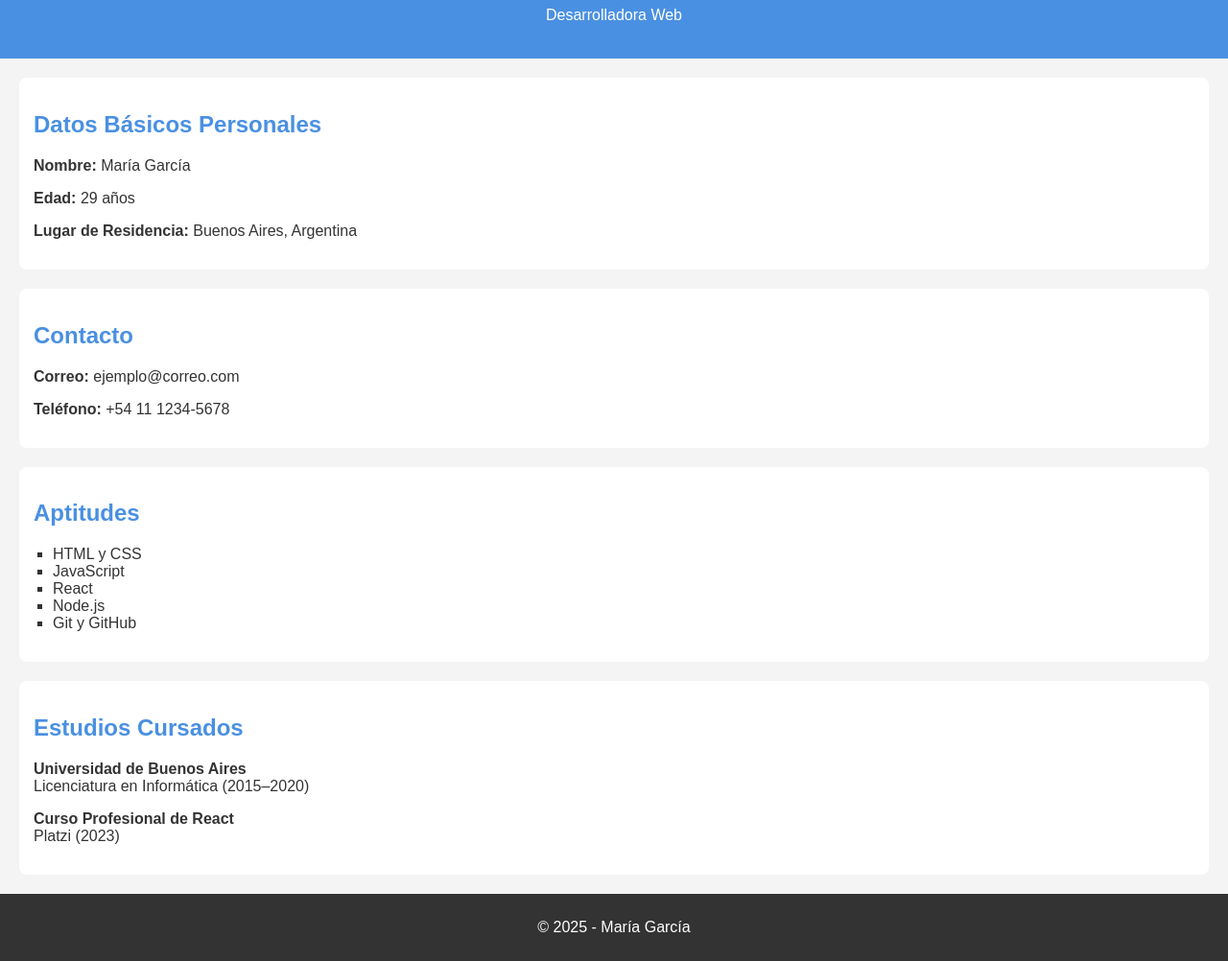
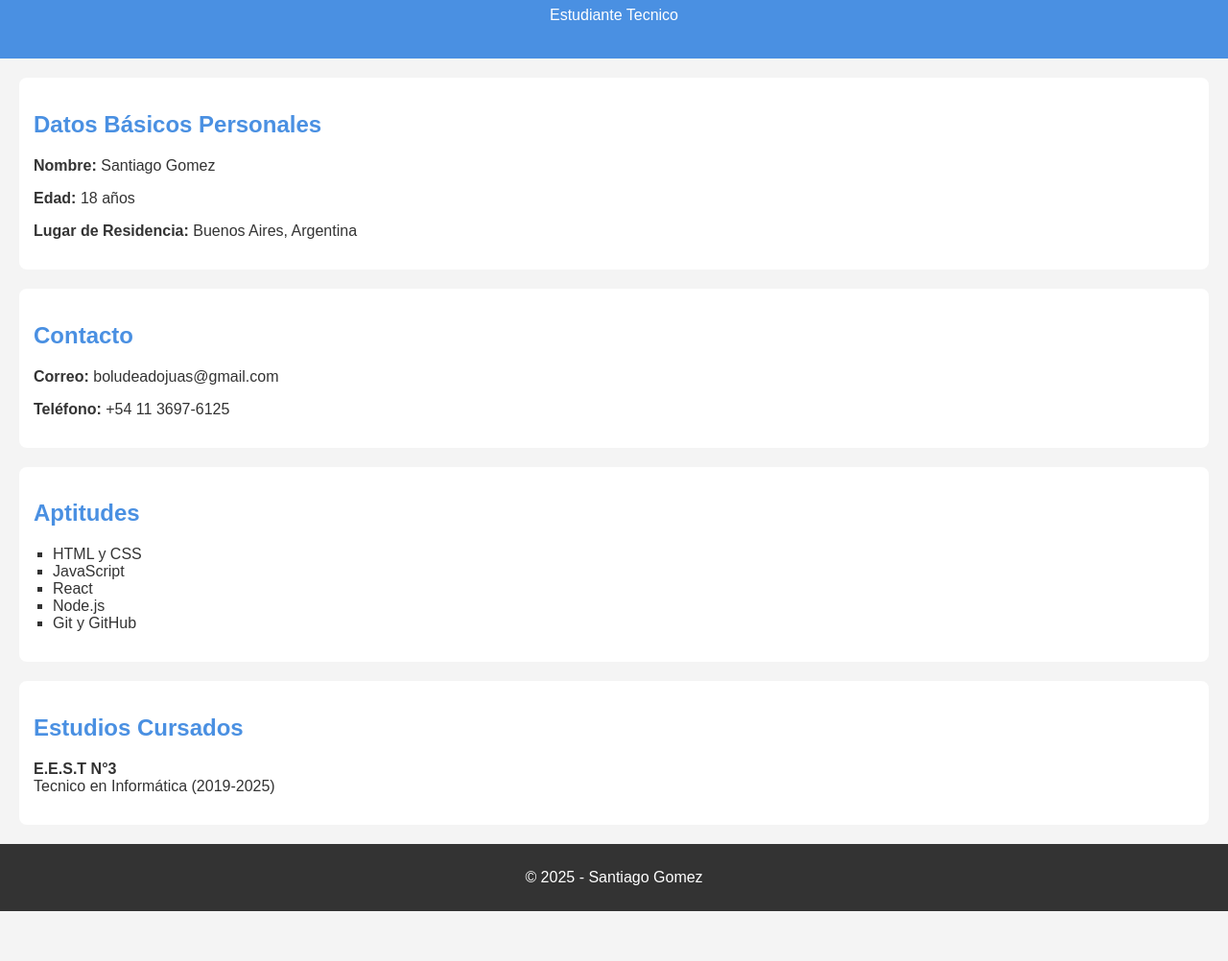
Before and after one commit to santigomezzz/landing-page, a plain HTML site: page tp1/index.html in a window 1280 px wide. Shown: the part 197-1199 px from the top of the page at 96% size. After the commit the page ends 1147 px from the top, so only its background shows below. Drawn offline with Linux system fonts and the light colour scheme.

Commit message:
codigo html

```diff
--- a/tp1/index.html
+++ b/tp1/index.html
@@ -10,21 +10,21 @@
 
   <header>
     <img src="https://via.placeholder.com/100" alt="Foto de perfil">
-    <h1>María García</h1>
-    <p>Desarrolladora Web</p>
+    <h1>Santiago Gomez</h1>
+    <p>Estudiante Tecnico</p>
   </header>
 
   <section class="datos">
     <h2>Datos Básicos Personales</h2>
-    <p><strong>Nombre:</strong> María García</p>
-    <p><strong>Edad:</strong> 29 años</p>
+    <p><strong>Nombre:</strong> Santiago Gomez</p>
+    <p><strong>Edad:</strong> 18 años</p>
     <p><strong>Lugar de Residencia:</strong> Buenos Aires, Argentina</p>
   </section>
 
   <section class="contacto">
     <h2>Contacto</h2>
-    <p><strong>Correo:</strong> ejemplo@correo.com</p>
-    <p><strong>Teléfono:</strong> +54 11 1234-5678</p>
+    <p><strong>Correo:</strong> boludeadojuas@gmail.com</p>
+    <p><strong>Teléfono:</strong> +54 11 3697-6125</p>
   </section>
 
   <section class="aptitudes">
@@ -40,15 +40,13 @@
 
   <section class="estudios">
     <h2>Estudios Cursados</h2>
-    <p><strong>Universidad de Buenos Aires</strong><br>
-    Licenciatura en Informática (2015–2020)</p>
+    <p><strong>E.E.S.T N°3</strong><br>
+      Tecnico en Informática (2019-2025)</p>
 
-    <p><strong>Curso Profesional de React</strong><br>
-    Platzi (2023)</p>
   </section>
 
   <footer>
-    <p>© 2025 - María García</p>
+    <p>© 2025 - Santiago Gomez</p>
   </footer>
 
 </body>
```
